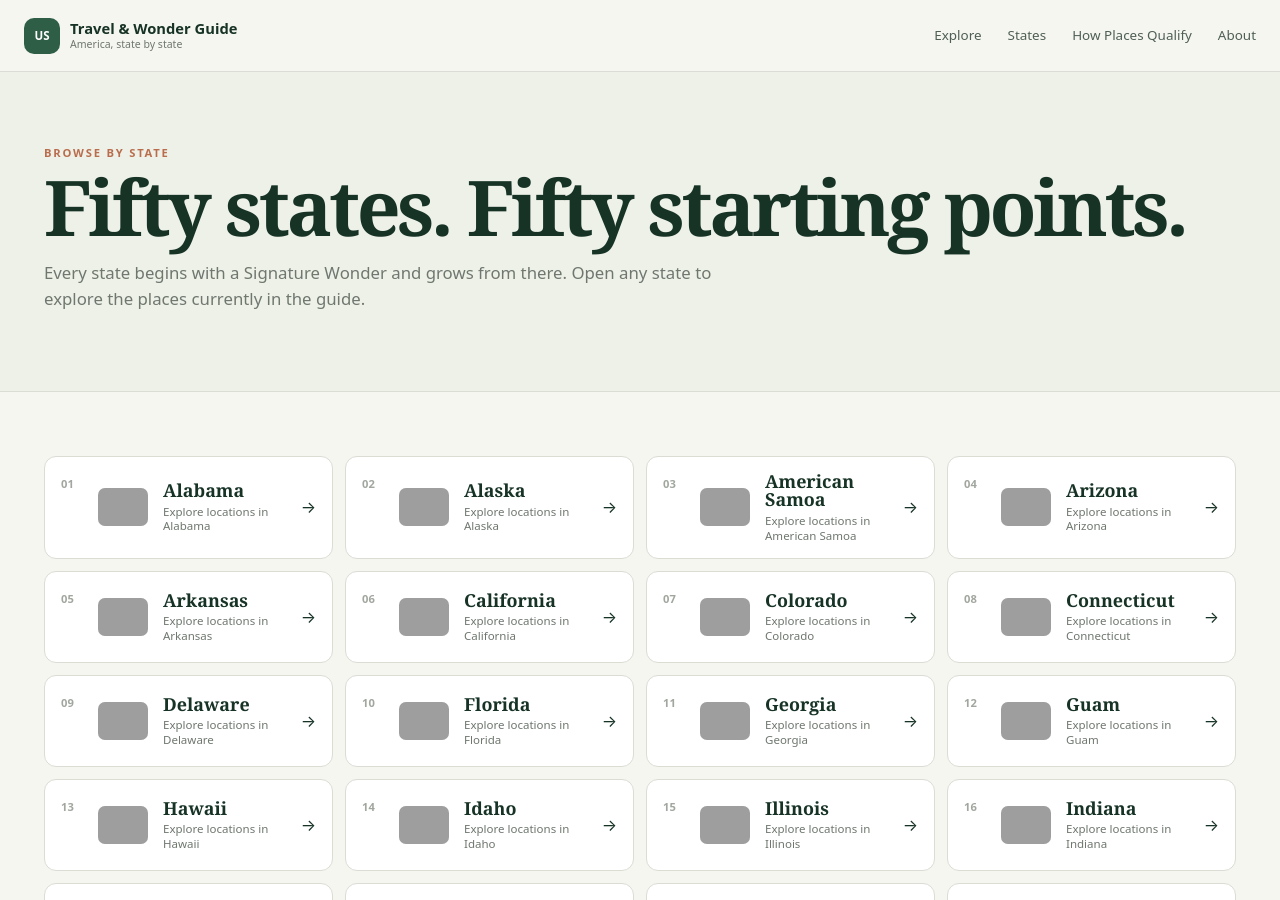
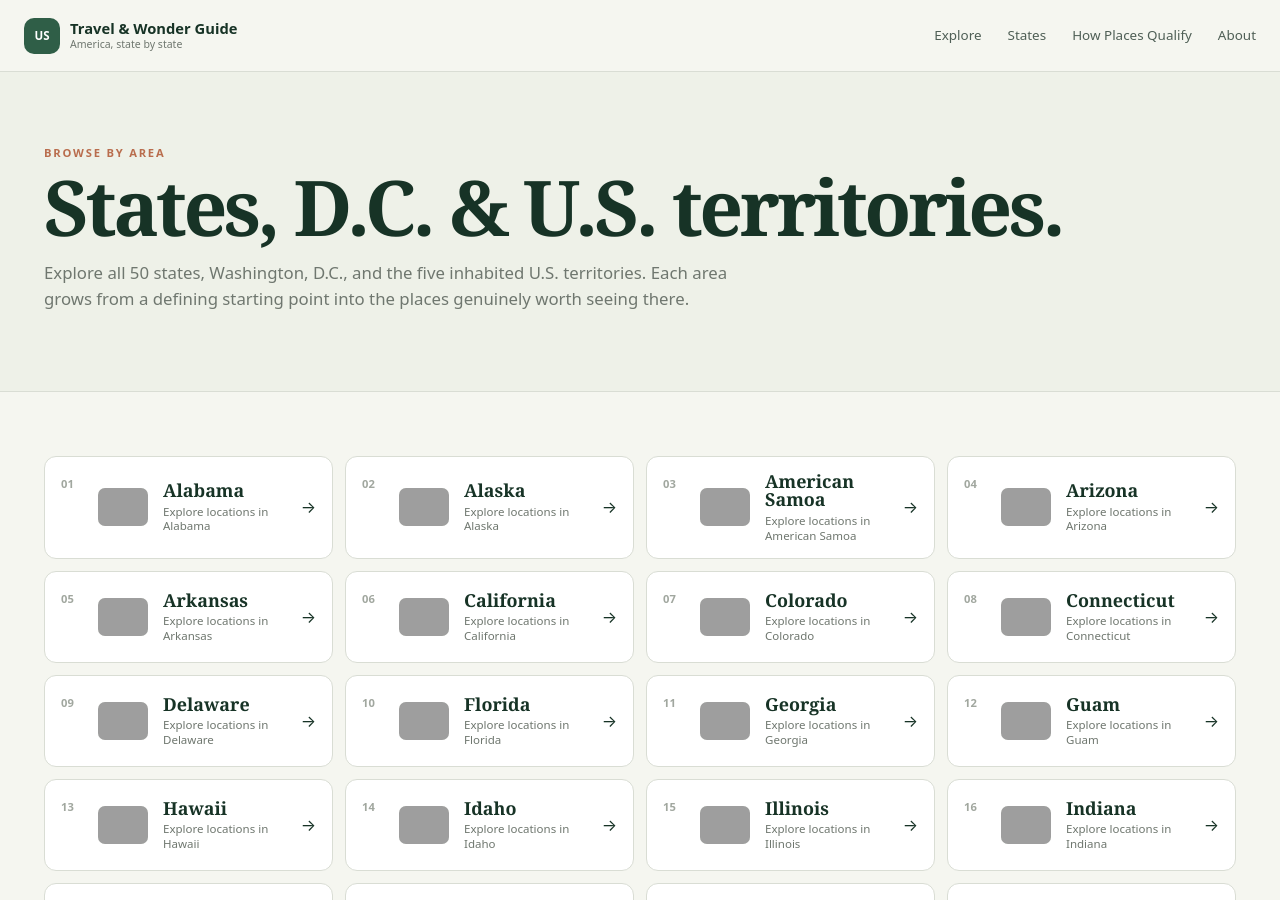
Before and after one commit to jeffthomasiii/us-travel-wonder-guide, a Jekyll site: the page built from states.html, in a window 1280 px wide and 900 px high, cut to the strip 0-900 px from the top of the window. Built offline with Jekyll 4.4.1, drawn with Linux system fonts in a browser that asks for light colours; grey boxes are pictures that could not be loaded.

Commit message:
Expand browse page to states DC and territories

```diff
--- a/states.html
+++ b/states.html
@@ -1,25 +1,27 @@
 ---
 layout: default
-title: States
+title: States & Territories
 permalink: /states/
 ---
 <section class="page-hero slim-hero">
   <div class="page-shell">
-    <p class="eyebrow">Browse by state</p>
-    <h1>Fifty states. Fifty starting points.</h1>
-    <p class="lede">Every state begins with a Signature Wonder and grows from there. Open any state to explore the places currently in the guide.</p>
+    <p class="eyebrow">Browse by area</p>
+    <h1>States, D.C. & U.S. territories.</h1>
+    <p class="lede">Explore all 50 states, Washington, D.C., and the five inhabited U.S. territories. Each area grows from a defining starting point into the places genuinely worth seeing there.</p>
   </div>
 </section>
 <section class="page-shell">
   <div class="states-card-grid compact-state-grid" id="statesGrid">
     {% assign states = site.states | sort: "title" %}
     {% for state in states %}
-      {% assign flag_name = state.title | replace: ' ', '_' %}
+      {% assign default_flag = state.title | replace: ' ', '_' %}
+      {% assign flag_name = state.flag_file | default: 'Flag_of_' | append: default_flag | append: '.svg' %}
+      {% if state.flag_file %}{% assign flag_name = state.flag_file %}{% endif %}
       <a class="state-card compact-state-card" href="{{ state.url | relative_url }}">
         <span class="state-card-number">{{ forloop.index | prepend: '0' | slice: -2, 2 }}</span>
         <span class="state-card-mark state-flag-wrap">
           <span class="state-flag-fallback">{{ site.data.state_codes[state.title] }}</span>
-          <img class="state-flag" src="https://commons.wikimedia.org/wiki/Special:FilePath/Flag_of_{{ flag_name }}.svg" alt="Flag of {{ state.title }}" loading="lazy" onerror="this.style.display='none'">
+          <img class="state-flag" src="https://commons.wikimedia.org/wiki/Special:FilePath/{{ flag_name | uri_escape }}" alt="Flag of {{ state.title }}" loading="lazy" onerror="this.style.display='none'">
         </span>
         <div class="state-card-copy">
           <h2>{{ state.title }}</h2>
```
